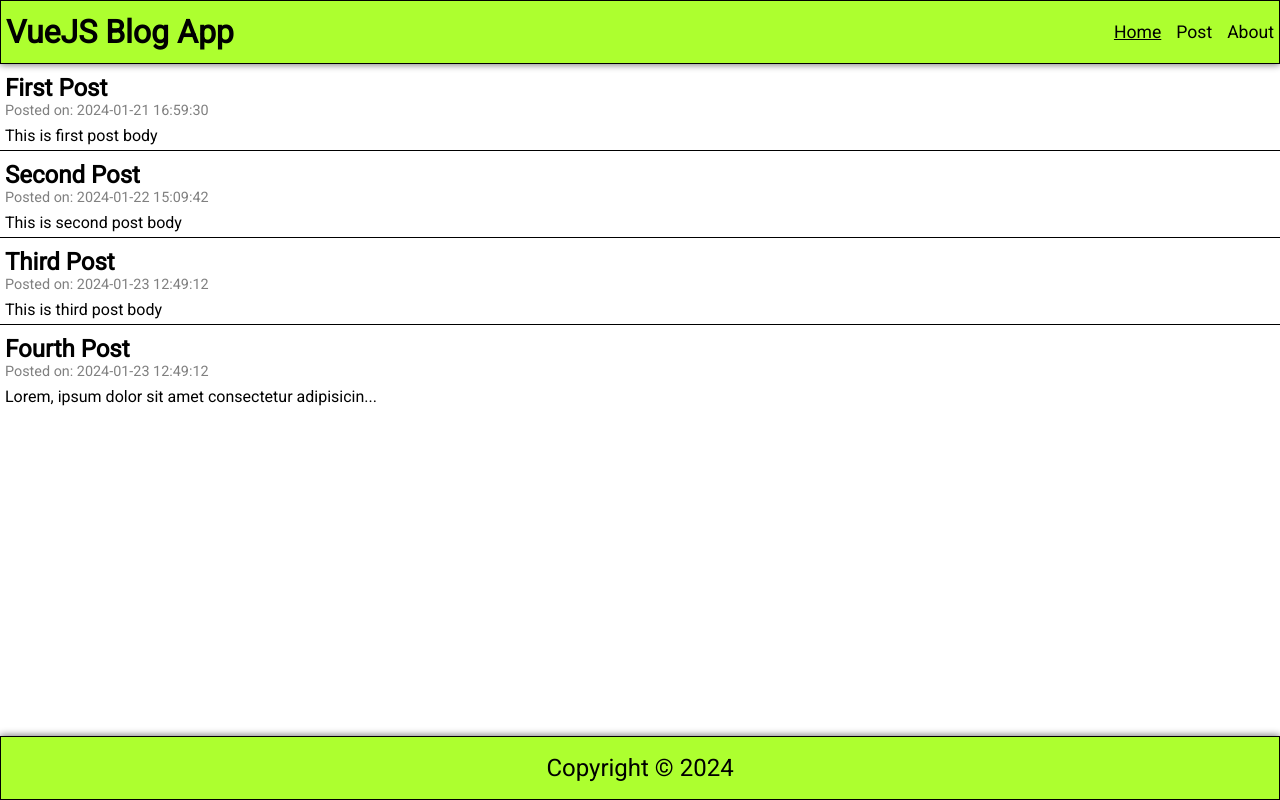
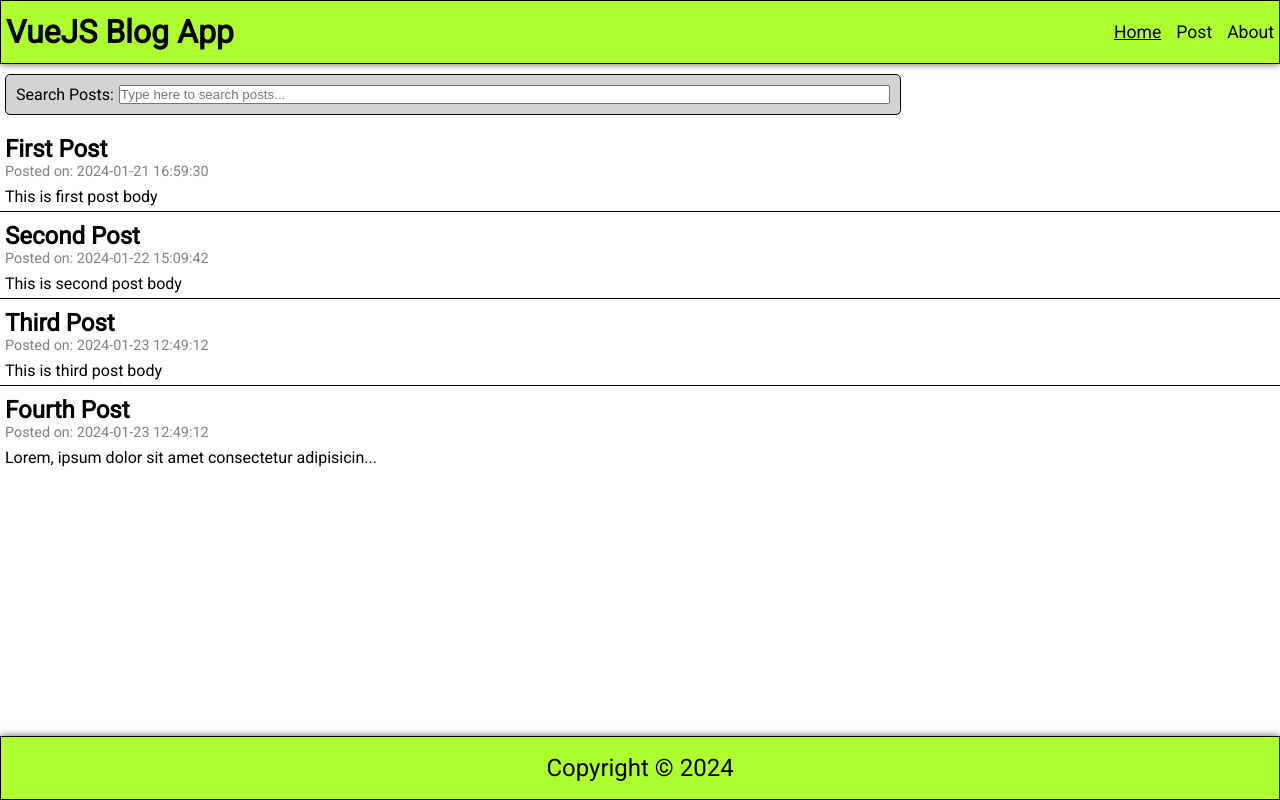
Before and after one commit to Ivan76654/spa-project-web2, a Vue app: page / in a window 1280 px wide. Built offline with nearby package versions, Linux system fonts and the light colour scheme; data requests are answered from the project's data file.

Commit message:
Add search bar feature.

```diff
--- a/src/components/PostFeed.vue
+++ b/src/components/PostFeed.vue
@@ -10,10 +10,13 @@
     };
   },
   methods: {
-    ...mapActions(usePostStore, ['loadPosts'])
+    ...mapActions(usePostStore, ['loadPosts']),
+    navigateToPostById(id) {
+      this.$router.push({ path: `/post/${id}` });
+    }
   },
   computed: {
-    ...mapState(usePostStore, ['allPosts', 'allPostsFormatted'])
+    ...mapState(usePostStore, ['allPosts', 'allFilteredPostsFormatted'])
   },
   async mounted() {
     await this.loadPosts();
@@ -27,7 +30,12 @@
   <div class="container" v-else>
     <p class="info-paragraph" v-if="!allPosts.length">No posts to display.</p>
     <div class="feed-container" v-else>
-      <div class="post-preview" v-for="post in allPostsFormatted" :key="post.id">
+      <div
+        class="post-preview"
+        v-for="post in allFilteredPostsFormatted"
+        :key="post.id"
+        @click="navigateToPostById(post.id)"
+      >
         <h2 class="post-title">{{ post.postTitle }}</h2>
         <p class="posted-on">Posted on: {{ post.postedOn }}</p>
         <p class="post-body">{{ post.postBody }}</p>
--- /dev/null
+++ b/src/components/SearchPosts.vue
@@ -0,0 +1,61 @@
+<script>
+import { mapActions } from 'pinia';
+import { usePostStore } from '../stores/posts';
+
+export default {
+  name: 'SearchPosts',
+  data() {
+    return {
+      searchString: ''
+    };
+  },
+  methods: {
+    ...mapActions(usePostStore, ['filterPosts']),
+    onSearchInputChange() {
+      this.filterPosts(searchString.value);
+    }
+  }
+};
+</script>
+
+<template>
+  <form class="searchForm">
+    <label class="search-input-label" for="searchString">Search Posts:</label>
+    <input
+      id="searchString"
+      name="searchString"
+      placeholder="Type here to search posts..."
+      type="text"
+      v-model="searchString"
+      @input="onSearchInputChange"
+    />
+  </form>
+</template>
+
+<style>
+form.searchForm {
+  margin-top: 10px;
+  margin-bottom: 10px;
+  margin-left: 5px;
+  background-color: lightgray;
+  border: 1px solid black;
+  border-radius: 5px;
+  padding: 10px;
+  min-width: 40vw;
+  max-width: 70vw;
+  display: flex;
+  align-items: center;
+}
+
+label.search-input-label {
+  margin-right: 5px;
+}
+
+input[type='text'] {
+  flex: 1;
+}
+
+input[type='text']:focus {
+  outline: none;
+}
+</style>
--- a/src/router/index.js
+++ b/src/router/index.js
@@ -1,5 +1,6 @@
 import { createRouter, createWebHistory } from 'vue-router';
 import HomeView from '../views/HomeView.vue';
+import PostView from '../views/PostView.vue';
 import AboutView from '../views/AboutView.vue';
 import NotFoundView from '../views/NotFoundView.vue';
 
@@ -10,6 +11,12 @@
       path: '/',
       name: 'Home',
       component: HomeView
+    },
+    {
+      path: '/post/:id',
+      name: 'Post',
+      component: PostView,
+      props: true
     },
     {
       path: '/about',
--- a/src/stores/posts.js
+++ b/src/stores/posts.js
@@ -3,18 +3,22 @@
 
 export const usePostStore = defineStore('posts', {
   state: () => ({
-    _allPosts: []
+    _allPosts: [],
+    _filteredPosts: []
   }),
   getters: {
     allPosts: (state) => state._allPosts || [],
-    allPostsFormatted: (state) => {
-      return state._allPosts.map((post) => {
+    allFilteredPostsFormatted: (state) => {
+      return state._filteredPosts.map((post) => {
         return {
           ...post,
           postedOn: format(post.postedOn, 'yyyy-MM-dd HH:mm:ss'),
           postBody: post.postBody.length <= 50 ? post.postBody : `${post.postBody.slice(0, 50)}...`
         };
       });
+    },
+    getPostById(state) {
+      return (id) => state._allPosts.find((post) => post.id === id);
     }
   },
   actions: {
@@ -26,10 +30,20 @@
           const data = await response.json();
 
           this._allPosts = data;
+          this._filteredPosts = data;
         }
       } catch (err) {
         console.log(err.message);
       }
+    },
+    filterPosts(searchString) {
+      const lowerCaseSearch = searchString.toLowerCase();
+
+      this._filteredPosts = this._allPosts.filter(
+        (post) =>
+          post.postTitle.toLowerCase().includes(lowerCaseSearch) ||
+          post.postBody.toLowerCase().includes(lowerCaseSearch)
+      );
     }
   }
 });
--- a/src/views/HomeView.vue
+++ b/src/views/HomeView.vue
@@ -1,16 +1,19 @@
 <script>
 import PostFeed from '../components/PostFeed.vue';
+import SearchPosts from '../components/SearchPosts.vue';
 
 export default {
   name: 'Home',
   components: {
-    PostFeed
+    PostFeed,
+    SearchPosts
   }
 };
 </script>
 
 <template>
   <main class="main-container">
+    <SearchPosts></SearchPosts>
     <PostFeed></PostFeed>
   </main>
 </template>
--- a/src/views/NotFoundView.vue
+++ b/src/views/NotFoundView.vue
@@ -12,7 +12,9 @@
 <template>
   <main class="main-container">
     <h2>404 Not Found</h2>
-    <p>Path '/{{ $route.params.catchAll }}' does not exist. Please check if you entered correct URL.</p>
+    <p>
+      Path '/{{ $route.params.catchAll }}' does not exist. Please check if you entered correct URL.
+    </p>
     <RouterLink class="return-link" :to="{ name: 'Home' }">Home</RouterLink>
   </main>
 </template>
--- /dev/null
+++ b/src/views/PostView.vue
@@ -0,0 +1,59 @@
+<script>
+import { mapState, mapActions } from 'pinia';
+import { usePostStore } from '../stores/posts';
+
+export default {
+  name: 'Post',
+  props: ['id'],
+  data() {
+    return {
+      post: null
+    };
+  },
+  methods: {
+    ...mapActions(usePostStore, ['loadPosts'])
+  },
+  computed: {
+    ...mapState(usePostStore, ['getPostById'])
+  },
+  async mounted() {
+    await this.loadPosts();
+    this.post = { ...this.getPostById(parseInt(this.id)) };
+  }
+};
+</script>
+
+<template>
+  <main class="main-container">
+    <p class="info-paragraph" v-if="!post">Loading...</p>
+    <div class="post-container" v-else>
+      <p class="field-name">Title:</p>
+      <h3 class="post-title">{{ post.postTitle }}</h3>
+      <p class="field-name">Text:</p>
+      <p class="post-body">{{ post.postBody }}</p>
+    </div>
+  </main>
+</template>
+
+<style scoped>
+main.main-container {
+  flex: 1;
+  margin-top: 15px;
+  padding-left: 5px;
+  padding-right: 5px;
+  overflow-y: auto;
+}
+
+p.field-name {
+  font-size: 0.9rem;
+  text-decoration: underline;
+}
+
+h3.post-title {
+  margin-bottom: 5px;
+}
+
+p.post-body {
+  text-align: justify;
+}
+</style>
```
